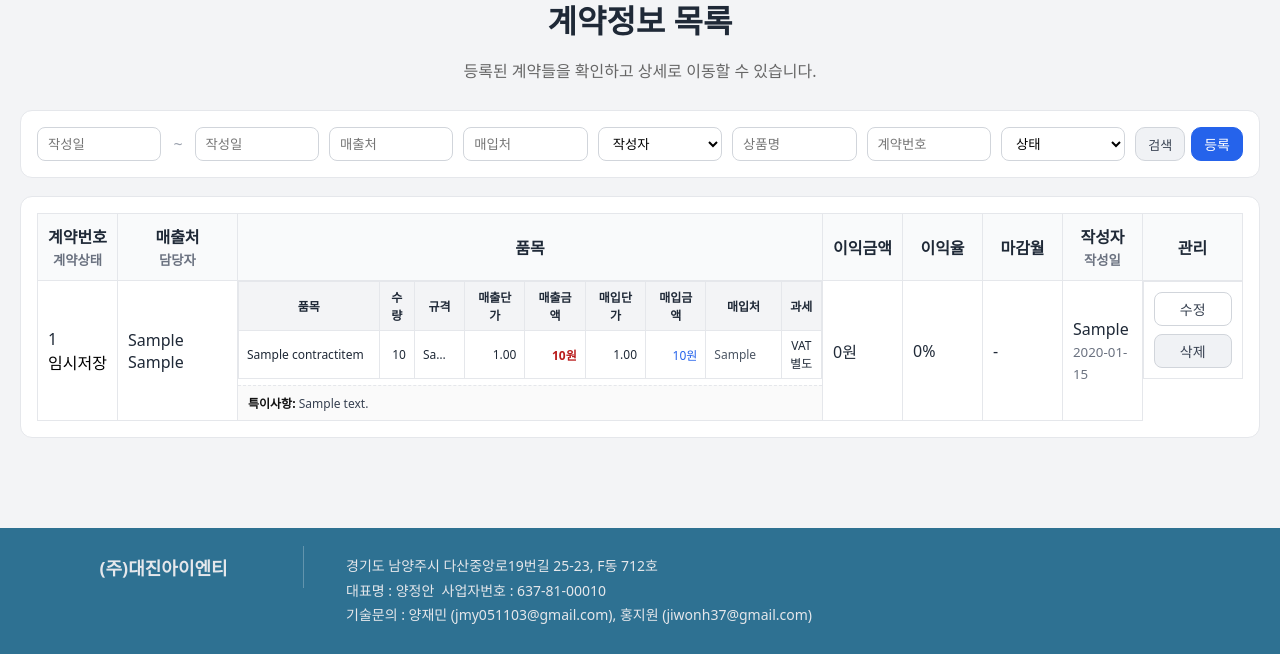
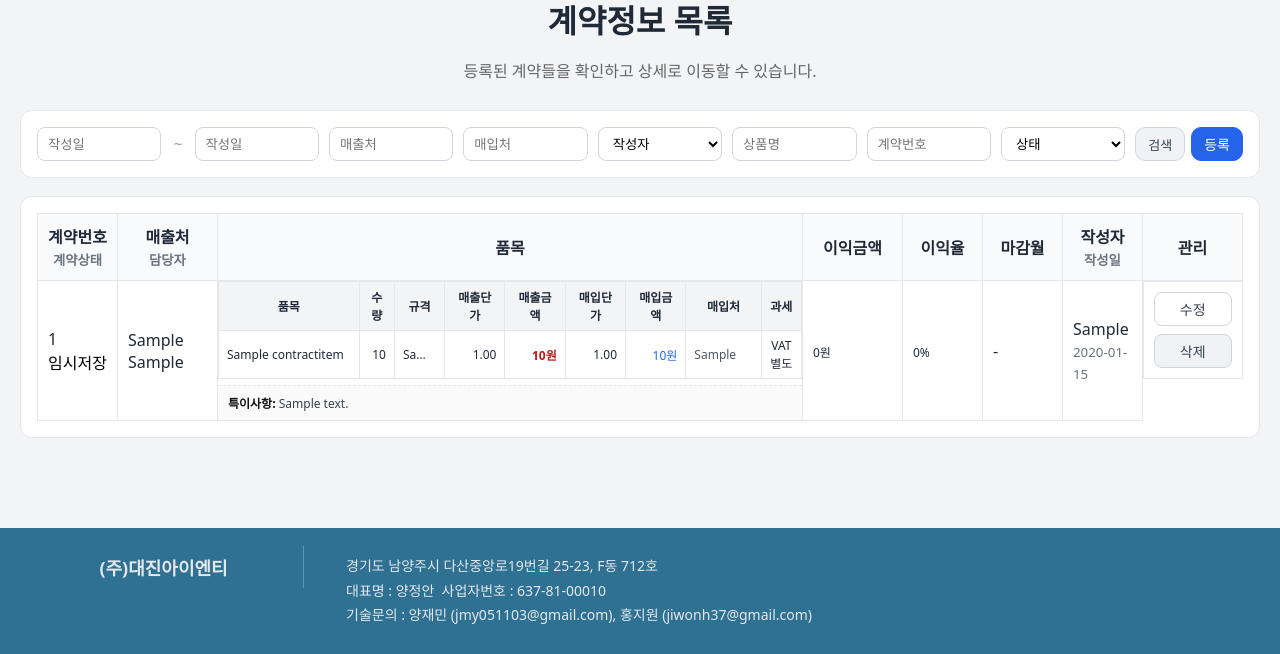
Before and after one commit to jmy051103/Expense_Management_System, a Django app: page /expenses/contracts/list/ in a window 1280 px wide. Shown: the part 267-921 px from the top of the page. Run offline with Django 5.2, Linux system fonts and the light colour scheme; a user stored in the database is signed in; tables that the repository leaves empty hold one stand-in row (values such as "Sample post").

Commit message:
changed the size of the font

```diff
--- a/static/css/contract_list.css
+++ b/static/css/contract_list.css
@@ -514,3 +514,11 @@ body {
 
 /* 툴바 버튼 높이 맞춤(선택) */
 .toolbar-actions .btn{ height:34px; }
+
+/* 이익금액(4열) / 이익율(5열) 숫자만 축소 — tbody만 */
+.form-table.table-list > tbody > tr > td:nth-child(4) span[data-krw],
+.form-table.table-list > tbody > tr > td:nth-child(4) .num-val,
+.form-table.table-list > tbody > tr > td:nth-child(5) .num-val{
+  font-size: 12px !important;
+  line-height: 1.2;
+}
--- a/templates/contract_list.html
+++ b/templates/contract_list.html
@@ -138,9 +138,9 @@
           <thead>
             <tr>
               <th style="width:80px">계약번호<br><small class="muted">계약상태</small></th>
-              <th style="width:120px">매출처<br><small class="muted">담당자</small></th>
+              <th style="width:100px">매출처<br><small class="muted">담당자</small></th>
               <th>품목</th>
-              <th style="width:80px">이익금액</th>
+              <th style="width:100px">이익금액</th>
               <th style="width:80px">이익율</th>
               <th style="width:80px">마감월</th>
               <th style="width:80px">작성자<br><small class="muted">작성일</small></th>
@@ -516,11 +516,12 @@
       const marginCell = rightCells.length >= 2 ? rightCells[1] : null;
 
       if (profitCell) {
-        profitCell.textContent = fmtMoneyText(profit);
+        profitCell.innerHTML = `<span class="num-val">${fmtMoneyText(profit)}</span>`;
       }
       if (marginCell) {
-        marginCell.textContent = Math.round(margin) + '%';
+        marginCell.innerHTML = `<span class="num-val">${Math.round(margin)}%</span>`;
       }
+
     });
   });
   </script>
```
